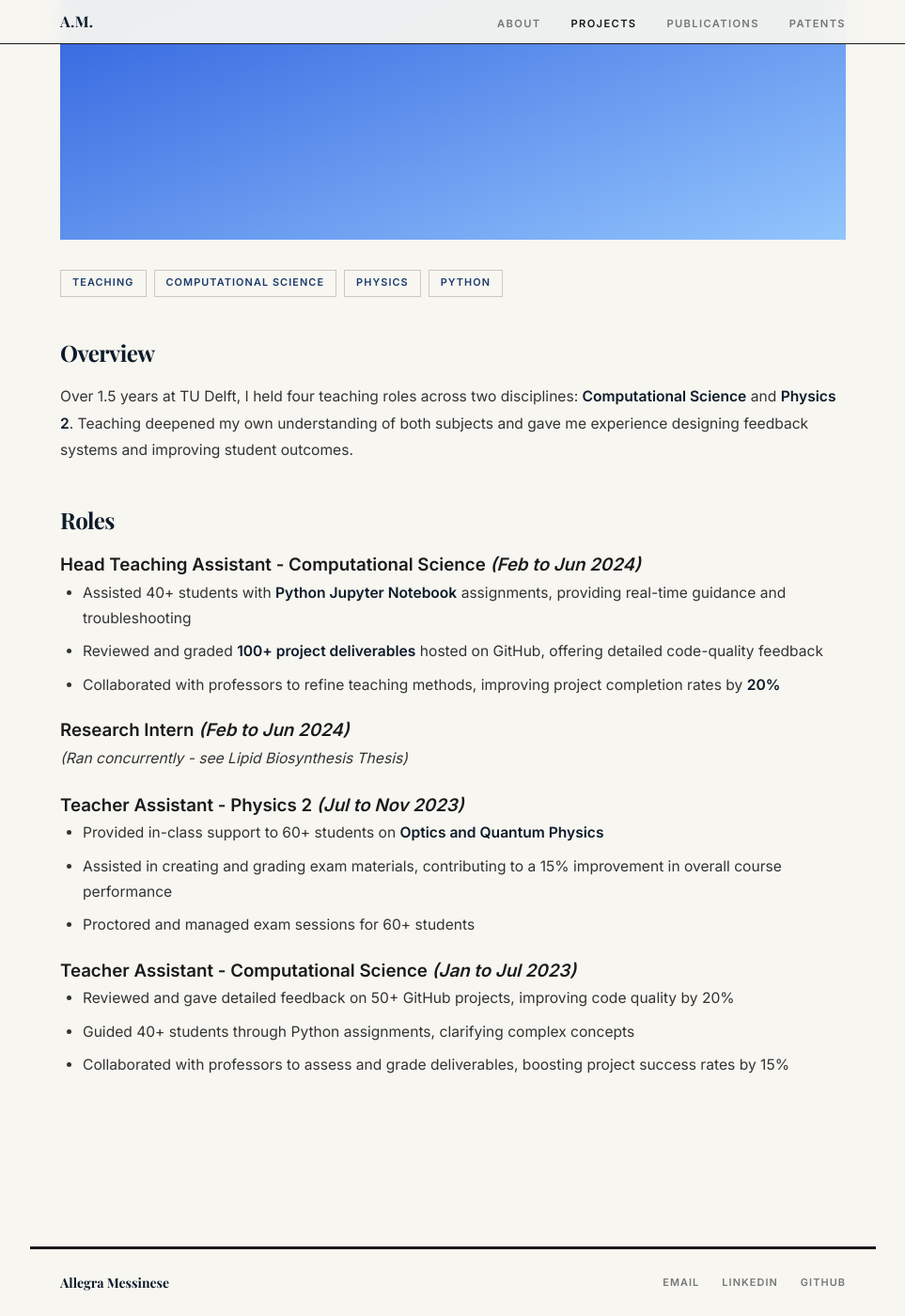
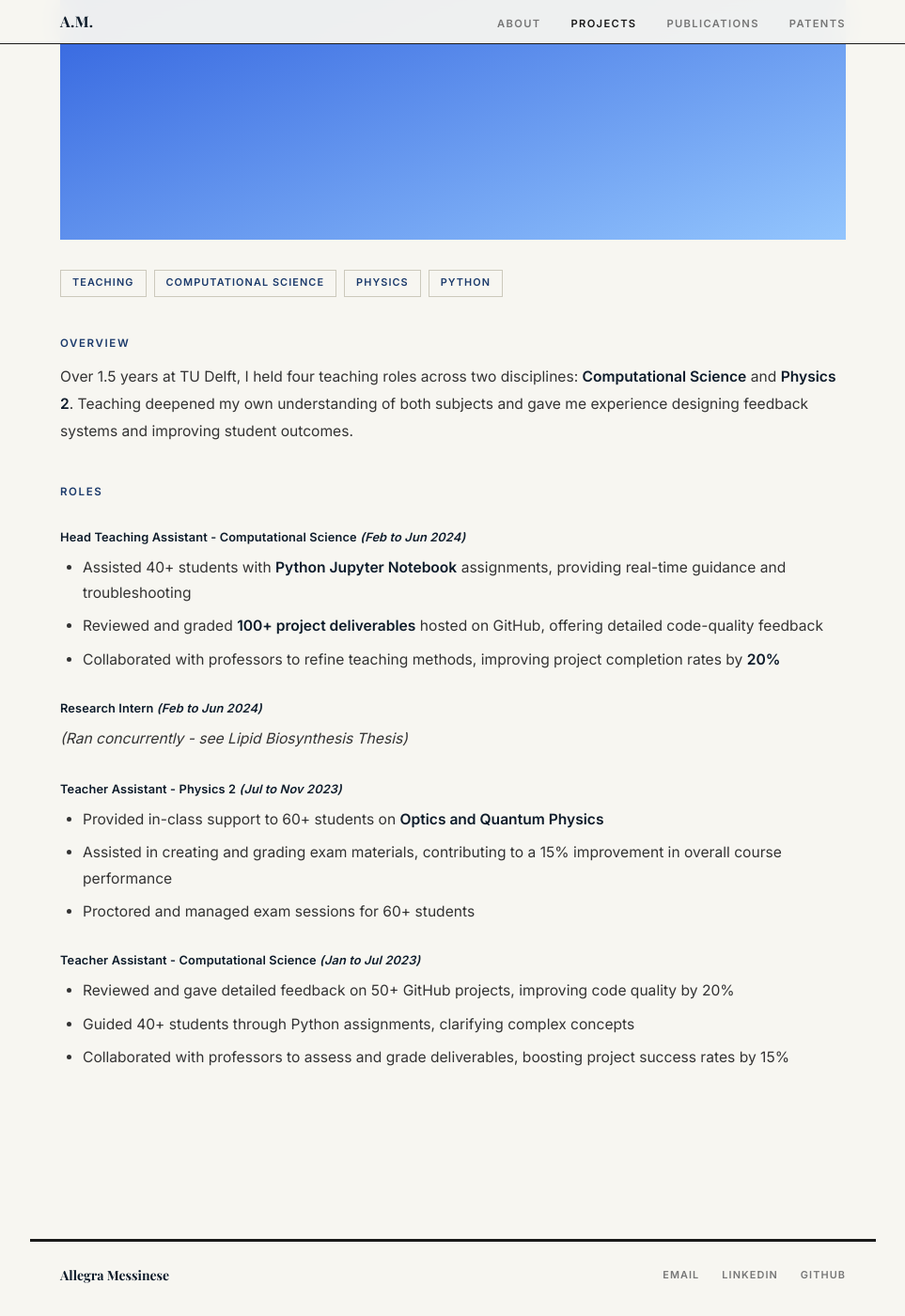
Before and after one commit to allimessinese/allimessinese.github.io, a Jekyll site: the page built from _projects/tu-delft-teaching.md, in a window 1280 px wide and 1400 px high, scrolled down 438 px. Shown: the whole window at 94% size, without its empty margins (158-1121 px from the left). Built offline with Jekyll 4.4.1, drawn with Linux system fonts in a browser that asks for light colours; some web fonts are replaced.

Commit message:
Restyle article h2/h3 to subtle label treatment
Replaces Playfair Display 700 1.5rem h2 with Inter uppercase small-caps
label style (0.72rem, navy, spaced). Adds h3 as a quieter sub-heading.

Co-Authored-By: Claude Sonnet 4.6 <noreply@anthropic.com>

```diff
--- a/assets/css/main.css
+++ b/assets/css/main.css
@@ -348,12 +348,21 @@ img { max-width: 100%; display: block; }
   margin: 0 auto 0 0;
 }
 .article-detail-body h2 {
-  font-family: var(--ff-display);
-  font-size: 1.5rem;
-  font-weight: 700;
+  font-family: var(--ff-body);
+  font-size: 0.72rem;
+  font-weight: 600;
+  text-transform: uppercase;
+  letter-spacing: 0.14em;
+  color: var(--navy);
+  margin: 2.5rem 0 0.75rem;
+}
+.article-detail-body h3 {
+  font-family: var(--ff-body);
+  font-size: 0.8rem;
+  font-weight: 600;
   color: var(--navy-dark);
-  margin: 2.5rem 0 0.75rem;
-  letter-spacing: -0.02em;
+  margin: 1.75rem 0 0.5rem;
+  letter-spacing: 0.01em;
 }
 .article-detail-body p {
   font-size: 0.975rem;
```
